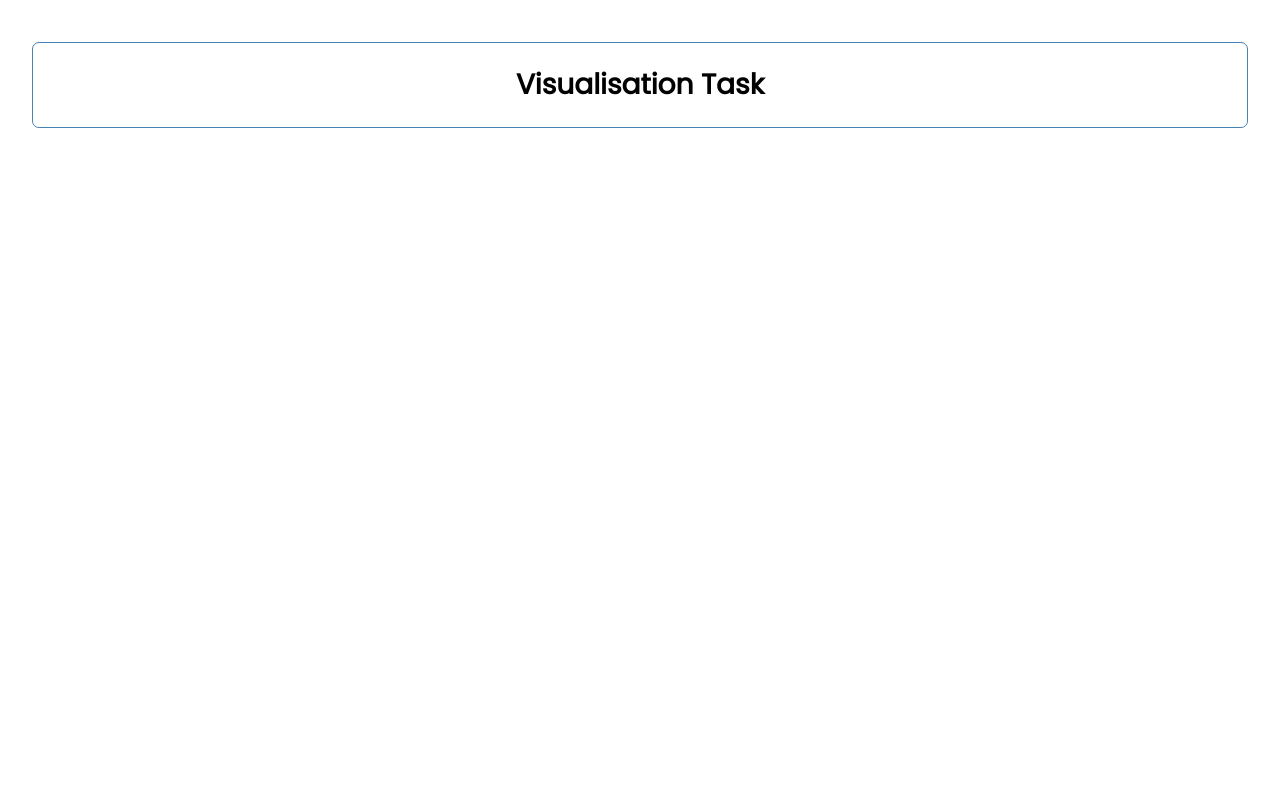
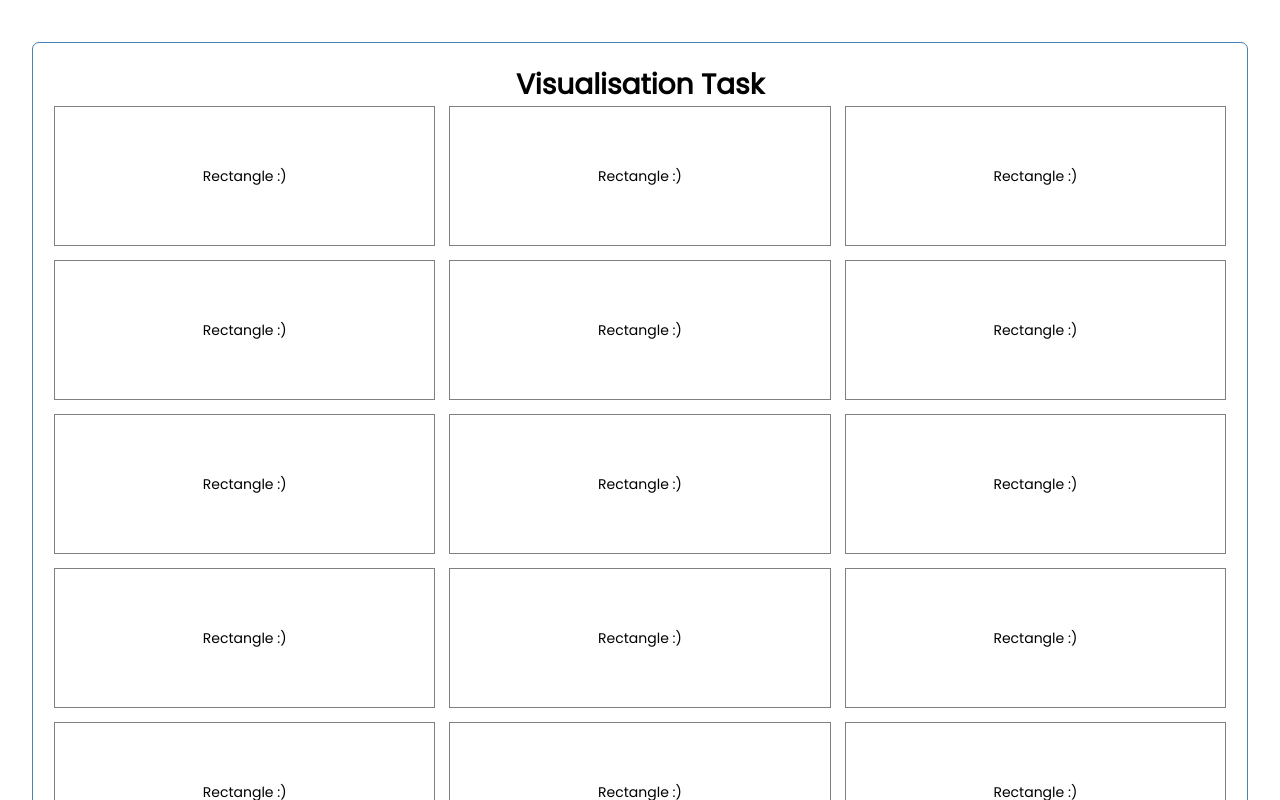
Before and after one commit to insertmike/visualization-task-react, a React (Create React App) app: page / in a window 1280 px wide. Shown: the top 800 px of the page. Built offline with nearby package versions, Linux system fonts and the light colour scheme; data requests are answered from the project's data file.

Commit message:
Added fetch functions to retreive data from db

```diff
--- a/src/App.js
+++ b/src/App.js
@@ -1,10 +1,33 @@
+import { ENV } from './env_mock';
+
+import { useState, useEffect } from 'react'
+
 import Header from './components/Header'
 import Rectangles from './components/Rectangles'
 
 function App() {
+  const [rectangles, setRectangles] = useState([])
+
+  useEffect(() => {
+    const getTasks = async () => {
+      const rectanglesFromServer = await fetchRectangles()
+      setRectangles(rectanglesFromServer)
+    }
+
+    getTasks()
+  }, [])
+
+
+  const fetchRectangles = async () => {
+    const res = await fetch(ENV.SERVER_URL + ENV.RECTANGLE_LIST_PATH)
+    const data = await res.json()
+    return data;
+  }
+
   return (
     <div className="container">
       <Header/>
+      <Rectangles rectList={rectangles} />
     </div>
   );
 }
--- a/src/components/Rectangles.js
+++ b/src/components/Rectangles.js
@@ -1,36 +1,13 @@
 
-export const Rectangles = () => {
+export const Rectangles = ({rectList}) => {
     return (
         <div className="grid-box">
-            <div className="grid-element">
-                <div className="grid-element rect-large"></div>
-            </div>
-            <div className="grid-element rect-larg ">
-                <div className="grid-element rect-large dot"></div>
-            </div>
-            <div className="grid-element ">
-                <div className="grid-element rect-small"></div>
-            </div>
-            <div className="grid-element">
-                <div className="grid-element rect-small dot"></div>
-            </div>
-            <div className="grid-element">Rect 5</div>
-            <div className="grid-element">Rect 6</div>
-            <div className="grid-element">Rect 7</div>
-            <div className="grid-element">Rect 8</div>
-            <div className="grid-element">Rect 9</div>
-            <div className="grid-element">Rect 10</div>
-            <div className="grid-element">Rect 11</div>
-            <div className="grid-element">Rect 12</div>
-            <div className="grid-element">Rect 13</div>
-            <div className="grid-element">Rect 14</div>
-            <div className="grid-element">Rect 15</div>
-            <div className="grid-element">Rect 16</div>
-            <div className="grid-element">Rect 17</div>
-            <div className="grid-element">Rect 18</div>
-            <div className="grid-element">Rect 19</div>
-            <div className="grid-element">Rect 20</div>
-            <div className="grid-element">Rect 21</div>
+            {
+                rectList.length > 0 ?
+                rectList.map((rect) => (
+                    <div className="grid-element"> Rectangle :) </div>
+                    )) : 'No Data :('
+            }
         </div>
     )
 }
--- /dev/null
+++ b/src/env_mock.js
@@ -0,0 +1,4 @@
+export const ENV = {
+    "SERVER_URL":"http://localhost:5000",
+    "RECTANGLE_LIST_PATH": "/rectangles"
+}
```
